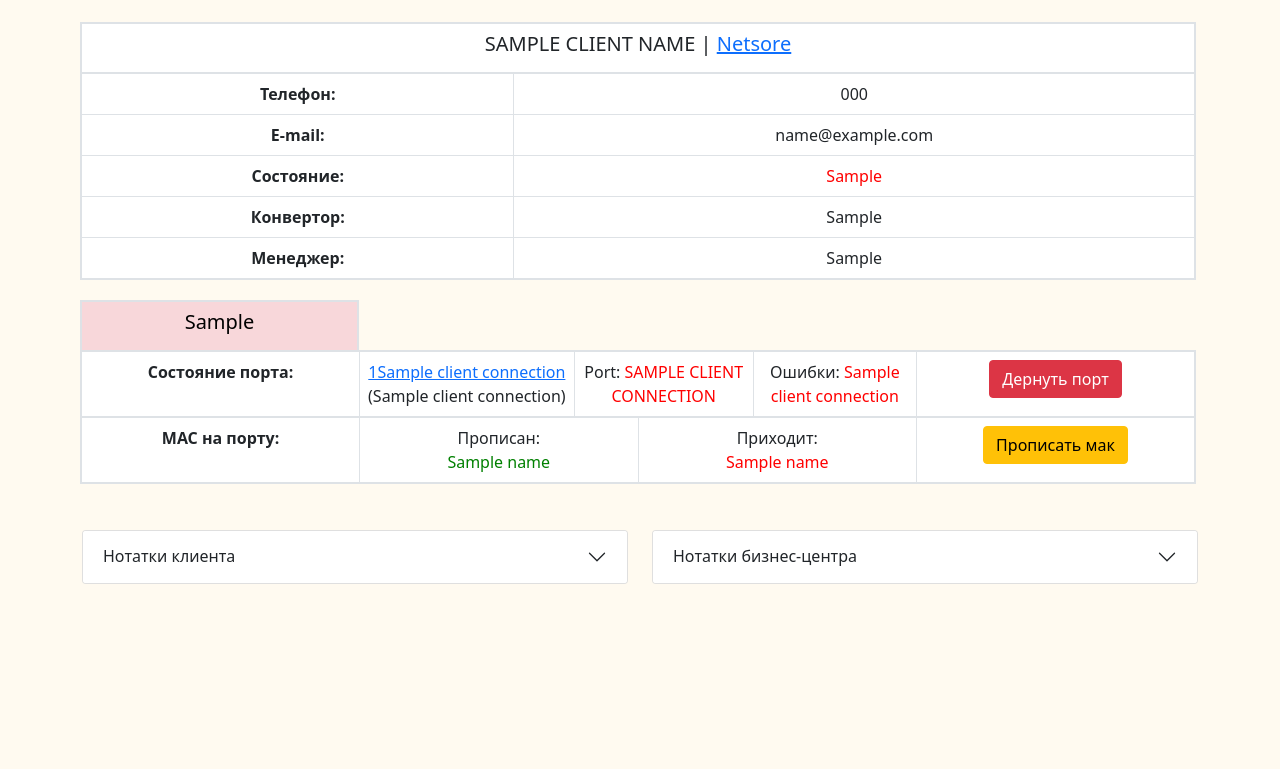
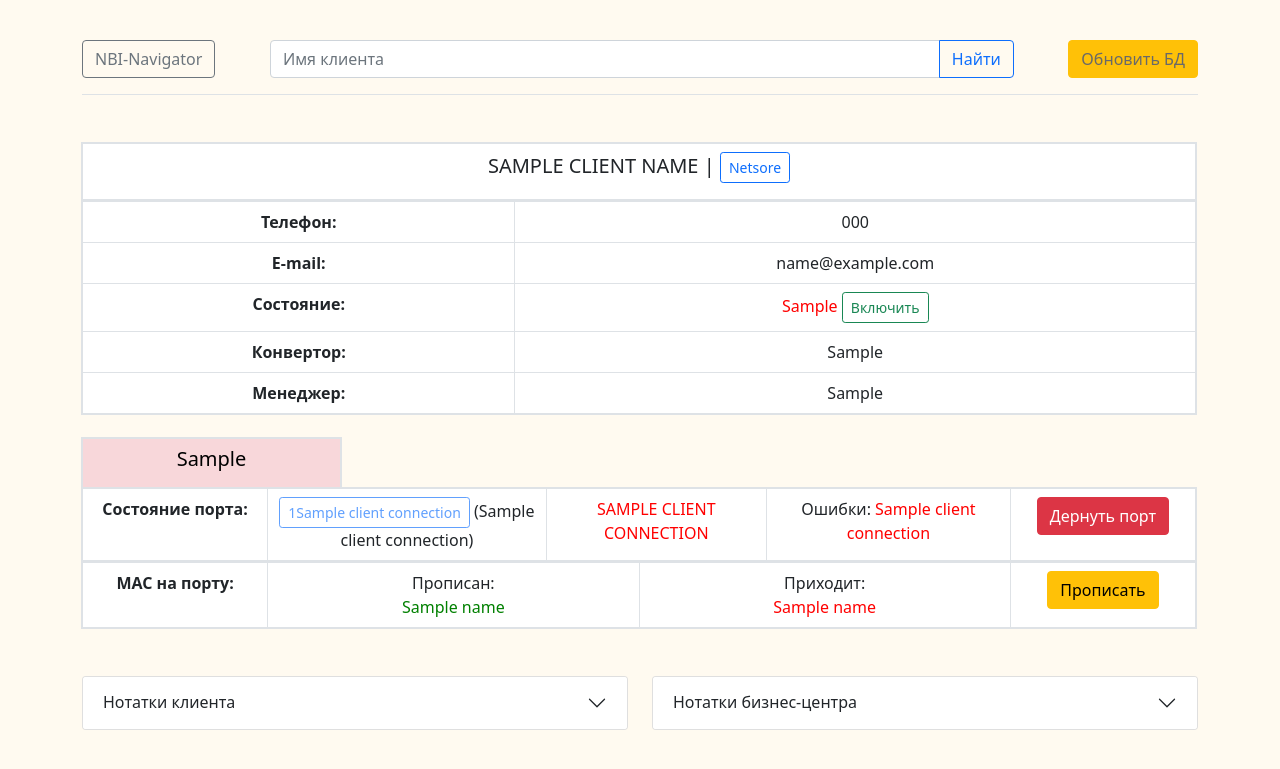
Before and after one commit to FILA722/NBI-Navigator, a Flask app: template templates/client.html in a window 1280 px wide. Shown: the top 769 px of the page. Run offline with Flask 2, Linux system fonts and the light colour scheme; the template is opened without the code that fills it: most values are stand-ins (such as "Sample title", 1, 10 or a date in 2020); lists and menus that the app fills with data are empty; parts of the project's set-up code (start-up, migrations or seed data) failed here and were passed over; some libraries are stand-ins or nearby versions.

Commit message:
bulding client.html placed navbar

```diff
--- a/parsers/update_clients_database.py
+++ b/parsers/update_clients_database.py
@@ -111,7 +111,9 @@ def collect_clients_data(url, login_, password):
         open_all_clients_button.click()
         logging.info("Авторизация в нетсторе прошла успешно")
 
-        client_objects = browser.find_elements(*NetstoreLocators.GET_ALL_ACTIVE_CLIENTS_LIST) + browser.find_elements(*NetstoreLocators.GET_ALL_TERMINATED_CLIENTS_LIST)
+        active_clients = browser.find_elements(*NetstoreLocators.GET_ALL_ACTIVE_CLIENTS_LIST)
+        terminated_clients = browser.find_elements(*NetstoreLocators.GET_ALL_TERMINATED_CLIENTS_LIST)
+        client_objects = active_clients + terminated_clients
         logging.info("Сбор клиент-объектов прошел успешно")
 
         clients_netstore_name_url_list = []
--- a/search_engine/search_engine.py
+++ b/search_engine/search_engine.py
@@ -75,7 +75,7 @@ def search(client):
                     client_connection_data[client_ip_address] += data_from_switch
                 logging.info('Данные со свича успешно добавлены в данные по клиенту')
 
-            client_connection_data[client_ip_address] += [ping_status(client_ip_address)]
+            client_connection_data[client_ip_address] += [ping_status(client_ip_address), ping_status(switch_ip_address)]
 
 
         return coincidence_names[0], clients[coincidence_names[0]]
--- a/static/css/main.css
+++ b/static/css/main.css
@@ -2,16 +2,21 @@ body {
     background: #FFFAF0;
     color: #696969;
 }
+
 .col {
     background-color: white;
 }
+
 .dropdown {
   left: 25%;
 }
+
 .center {
     text-align: center;
+    margin: auto;
 }
-.client-table {
-    margin: -2px;
+
+.ip {
+    margin: -1px;
     background-color: white;
 }
--- a/templates/client.html
+++ b/templates/client.html
@@ -1,4 +1,5 @@
 {% extends 'search_base.html' %}
+@import "../node_modules/bootstrap/scss/bootstrap";
 
 {% block title %}
 NBI-Navigator
@@ -6,14 +7,31 @@ NBI-Navigator
 
 {% block body %}
 <br>
-<table class="table table-bordered client-table border border-2">
+    <header class="d-flex flex-wrap align-items-center justify-content-center justify-content-md-between py-3 mb-4 border-bottom">
+      <ul class="nav col-12 col-md-auto mb-3 justify-content-center mb-md-0">
+        <a class="btn btn-outline-secondary" href="/">NBI-Navigator</a>
+      </ul>
+      <div class="col-8">
+          <form method="post">
+              <div class="input-group">
+                <input type="text" name="client" class="form-control" value="{{ request.form['client'] }}" placeholder="Имя клиента" aria-label="Имя клиента" aria-describedby="button-addon2">
+                <input type="submit" class="btn btn-outline-primary" value="Найти">
+              </div>
+            </form>
+      </div>
+        <button type="button" class="btn btn-warning"><font color="#696969">Обновить БД</font></button>
+      </div>
+    </header>
+<br>
+<div class="container">
+<table class="table table-bordered client-table border border-2 ip">
     <tbody>
         <tr>
-            <th scope="row" class="center"><h5>{{ client_name.upper() }} | <a href="{{ client_url }}">Netsore</a></h5></th>
+            <th scope="row" class="center"><h5>{{ client_name.upper() }} | <a class="btn btn-outline-primary btn-sm" href="{{ client_url }}">Netsore</a></h5></th>
         </tr>
     </tbody>
 </table>
-<table class="table table-bordered client-table border border-2">
+<table class="table table-bordered client-table border border-2 ip">
         <tbody>
             <tr>
               <th scope="row" class="center">Телефон: </th>
@@ -28,7 +46,7 @@ NBI-Navigator
                 {% if client_is_active == "Активний" %}
                     <td class="center"><font color="green"> {{ client_is_active }} </font></td>
                 {% else %}
-                    <td class="center"><font color="red"> {{ client_is_active }} </font></td>
+                    <td class="center"><font color="red"> {{ client_is_active }} </font> <button type="button" class="btn btn-outline-success btn-sm">Включить</button> </td>
                 {% endif %}
             </tr>
             <tr>
@@ -43,11 +61,13 @@ NBI-Navigator
 </table>
 <br>
 {% for ip in client_connection_data%}
+
+    <div class="row">
         <div class="col-3">
             {% if client_connection_data[ip][10] == True %}
-            <table class="table table-bordered table-success client-table border border-2">
+                <table class="table table-bordered table-success client-table border border-2 ip">
             {% else %}
-            <table class="table table-bordered table-danger client-table border border-2">
+                <table class="table table-bordered table-danger client-table border border-2 ip">
             {% endif %}
                     <tbody>
                         <tr>
@@ -56,17 +76,22 @@ NBI-Navigator
                     </tbody>
                 </table>
         </div>
+    </div>
 
-    <table class="table table-bordered client-table border border-2">
+    <table class="table table-bordered client-table border border-2 ip">
         <tbody>
             <tr>
-              <th scope="row" class="center col-3">Состояние порта:</th>
-              <td class="center"><a href="http://{{ client_connection_data[ip][1] }}">{{ client_connection_data[ip][0]}}{{ client_connection_data[ip][2]}}</a> ({{ client_connection_data[ip][5] }})</td>
+              <th scope="row" class="center col-2">Состояние порта:</th>
+              {% if client_connection_data[ip][11] == True %}
+                <td class="center col-3"><a class="btn btn-outline-primary btn-sm" href="http://{{ client_connection_data[ip][1] }}">{{ client_connection_data[ip][0]}}{{ client_connection_data[ip][2]}}</a> ({{ client_connection_data[ip][5] }})</td>
+              {% else %}
+                <td class="center col-3"><a class="btn btn-outline-primary btn-sm disabled" role="button" aria-disabled="true">{{ client_connection_data[ip][0]}}{{ client_connection_data[ip][2]}}</a> ({{ client_connection_data[ip][5] }})</td>
+              {% endif %}
 
               {% if client_connection_data[ip][6] == 'up' %}
-                <td class="center">Port: <font color="green">{{ client_connection_data[ip][6].upper() }}</font></td>
+                <td class="center"><font color="green">{{ client_connection_data[ip][6].upper() }}</font></td>
               {% else %}
-                <td class="center">Port: <font color="red">{{ client_connection_data[ip][6].upper() }}</font></td>
+                <td class="center"><font color="red">{{ client_connection_data[ip][6].upper() }}</font></td>
               {% endif %}
 
               {% if client_connection_data[ip][9] == '0' %}
@@ -75,23 +100,23 @@ NBI-Navigator
                 <td class="center">Ошибки: <font color="red">{{ client_connection_data[ip][9] }}</font></td>
               {% endif %}
 
-              <td class="center col-3"><button type="button" class="btn btn-danger">Дернуть порт</button></td>
+              <td class="center col-2"><button type="button" class="btn btn-danger">Дернуть порт</button></td>
             </tr>
         </tbody>
     </table>
 
-    <table class="table table-bordered client-table border border-2">
+    <table class="table table-bordered client-table border border-2 ip">
         <tbody>
             <tr>
-              <th scope="row" class="center сol-3">MAC на порту:</th>
-              <td class="center col-3">
+              <th scope="row" class="center">MAC на порту:</th>
+              <td class="center col-4">
                   Прописан:
                   {% for mac_on in client_connection_data[ip][7] %}
                     <br>
                     <font color="green">{{ mac_on }}</font>
                   {% endfor %}
               </td>
-              <td class="center col-3">
+              <td class="center col-4">
                 Приходит:
                   {% for mac_in in client_connection_data[ip][8] %}
                     <br>
@@ -102,7 +127,7 @@ NBI-Navigator
                       {% endif %}
                   {% endfor %}
               </td>
-              <td class="center col-3"><button type="button" class="btn btn-warning">Прописать мак</button></td>
+              <td class="center col-2"><button type="button" class="btn btn-warning">Прописать</button></td>
             </tr>
         </tbody>
     </table>
@@ -146,5 +171,7 @@ NBI-Navigator
     </div>
 </div>
 <br>
+</div>
+
 
 {% endblock %}
--- a/templates/search.html
+++ b/templates/search.html
@@ -6,25 +6,23 @@ NBI-Navigator
 
 {% block body %}
 <br>
-<div class="container">
     <header class="d-flex flex-wrap align-items-center justify-content-center justify-content-md-between py-3 mb-4 border-bottom">
 
       <ul class="nav col-12 col-md-auto mb-2 justify-content-center mb-md-0">
         <h5>NBI-Navigator</h5>
       </ul>
       <div class="col-md-3 text-end">
-        <button type="button" class="btn btn-warning"><font color="#696969">Обновить базу данных</font></button>
+        <button type="button" class="btn btn-warning"><font color="#696969">Обновить БД</font></button>
 
       </div>
     </header>
-  </div>
 <br>
 <form method="post">
   <div class="input-group mb-3">
     <input type="text" name="client" class="form-control" value="{{ request.form['client'] }}" placeholder="Имя клиента" aria-label="Имя клиента" aria-describedby="button-addon2">
     <input type="submit" class="btn btn-outline-primary" value="Найти">
   </div>
-  <br>
+<br>
   <div class="row">
     <div class="col-6">
         <div class="list-group">
--- a/templates/search_base.html
+++ b/templates/search_base.html
@@ -7,10 +7,10 @@
           content="width=device-width, user-scalable=no, initial-scale=1.0, maximum-scale=1.0, minimum-scale=1.0">
     <meta http-equiv="X-UA-Compatible" content="ie=edge">
     <link href="https://cdn.jsdelivr.net/npm/bootstrap@5.1.1/dist/css/bootstrap.min.css" rel="stylesheet" integrity="sha384-F3w7mX95PdgyTmZZMECAngseQB83DfGTowi0iMjiWaeVhAn4FJkqJByhZMI3AhiU" crossorigin="anonymous">
+    <link href="https://cdn.jsdelivr.net/npm/@popperjs/core@2.9.3/dist/umd/popper.min.js">
     <link rel="stylesheet" href="https://cdn.jsdelivr.net/npm/bootstrap@5.1.0/dist/css/bootstrap.min.css">
     <script src="https://cdn.jsdelivr.net/npm/bootstrap@5.1.0/dist/js/bootstrap.bundle.min.js" integrity="sha384-U1DAWAznBHeqEIlVSCgzq+c9gqGAJn5c/t99JyeKa9xxaYpSvHU5awsuZVVFIhvj" crossorigin="anonymous"></script>
     <link rel="stylesheet" href="{{ url_for('static', filename='css/main.css') }}">
-
 
     <style>
         .b1 {
```
Also changed, not shown: http_app.py (+46 -36 lines). Lines whose indentation alone changed are shown as unchanged.
